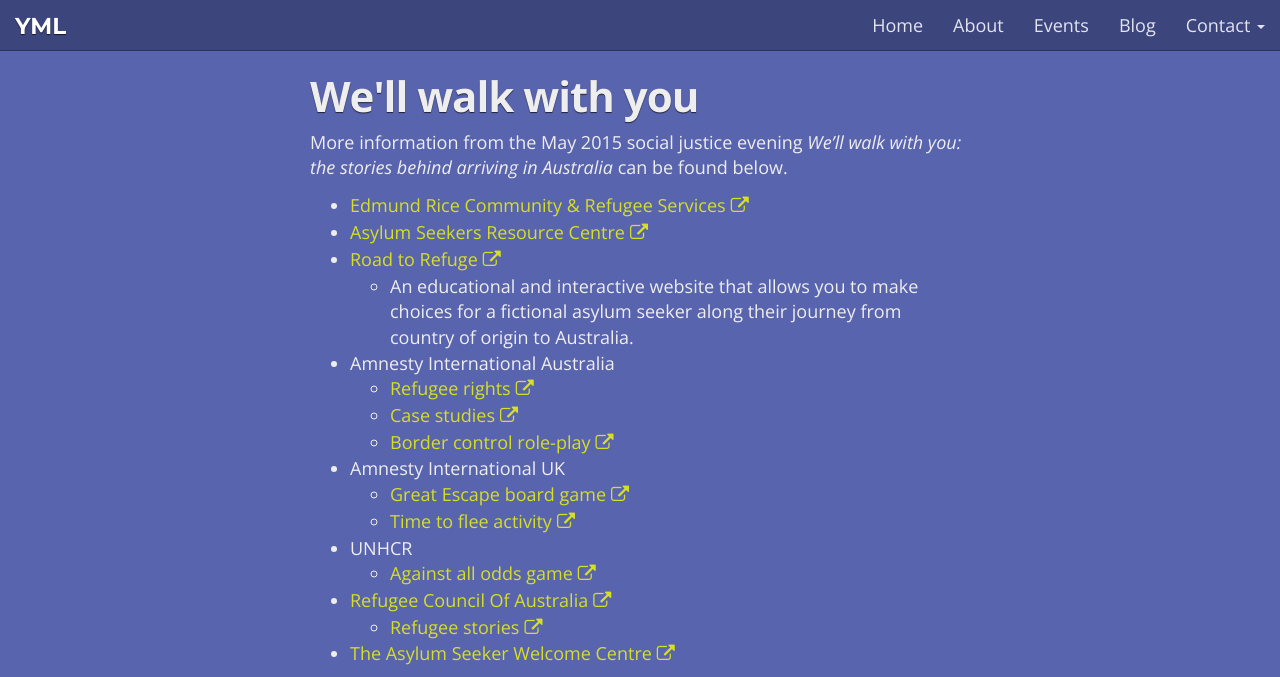
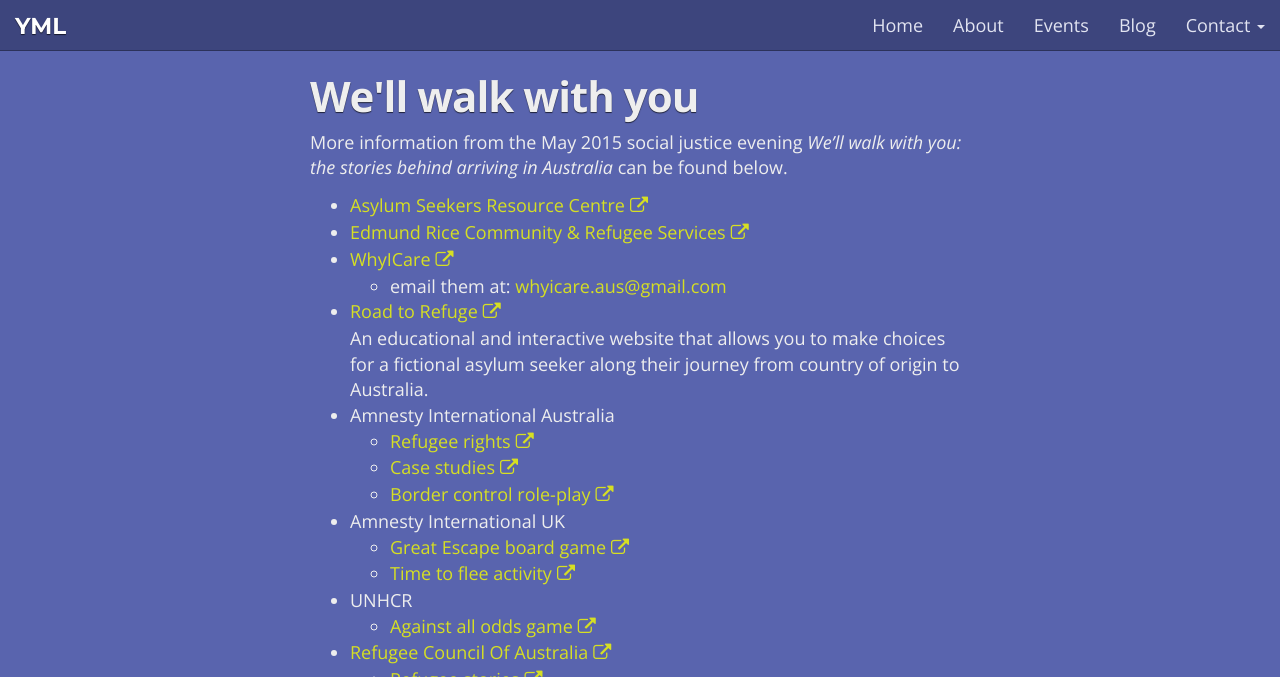
Before and after one commit to youngmercylinks/youngmercylinks.github.io, a Jekyll site: the page built from _pages/event-pages/sje-may15.md, in a window 1280 px wide, cut to the strip 0-677 px from the top of the page. Built offline with Jekyll 4.4.1, drawn with Linux system fonts in a browser that asks for light colours; nearby versions of some CDN libraries.

Commit message:
Reordered and added WhyICare

```diff
--- a/_pages/event-pages/sje-may15.md
+++ b/_pages/event-pages/sje-may15.md
@@ -10,10 +10,15 @@
 More information from the May 2015 social justice evening *We'll walk with
 you: the stories behind arriving in Australia* can be found below.
 
+
+- [Asylum Seekers Resource Centre](http://www.asrc.org.au/)
 - [Edmund Rice Community & Refugee Services](http://www.ercrs.com.au/)
-- [Asylum Seekers Resource Centre](http://www.asrc.org.au/)
-- [Road to Refuge](http://roadtorefuge.com/)
-  - An educational and interactive website that allows you to make choices
+- [WhyICare](http://www.facebook.com/whyicareaus)
+  - email them at: <span id="obf"><noscript><span style="unicode-bidi:bidi-override;direction:rtl;">moc.liamg@sua.eraciyhw</span></noscript></span>
+
+
+- [Road to Refuge](http://roadtorefuge.com/)\\
+  An educational and interactive website that allows you to make choices
   for a fictional asylum seeker along their journey from country of origin to
   Australia.
 - Amnesty International Australia
```
Also changed, not shown: other parts of _pages/event-pages/sje-may15.md (+4 -0 lines).
